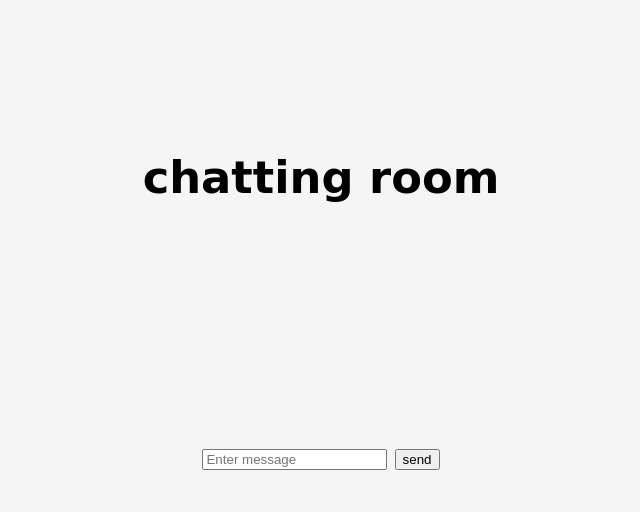
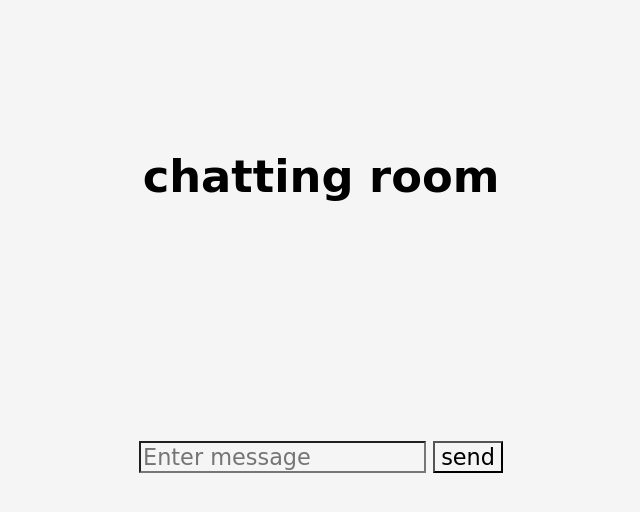
Before and after one commit to fuyaozhao1018/socket.io-chatting-room, a website: page app/index.html in a window 1280 px wide. Shown: the whole page, without its empty margins (319-959 px from the left). Drawn offline with nearby package versions, Linux system fonts and the light colour scheme; no server answers.

Commit message:
fixed bug

```diff
--- a/app/index.html
+++ b/app/index.html
@@ -58,7 +58,7 @@ body {
 
 ul {
 	list-style-position: inside;
-	width: 600px;
+	width: 800px;
 	max-width: 100%;
 	background: white;
 	box-shadow: 0.25rem 0.25rem 0.75rem rgb(0 0 0 / 0.15);
@@ -67,13 +67,23 @@ ul {
 	border-radius: 0.1rem;
 }
 
+
+button,input{
+	font-size: 1.4rem;
+	background: whitesmoke;
+    font-family: 'Gloria Hallelujah', cursive;
+
+}
+
+
 li {
 	padding: 0 0 0 1rem;
+
 }
 
 
 ::marker {
-	content: '^_^'
+	content: '^_^';
 }
 
 
```
